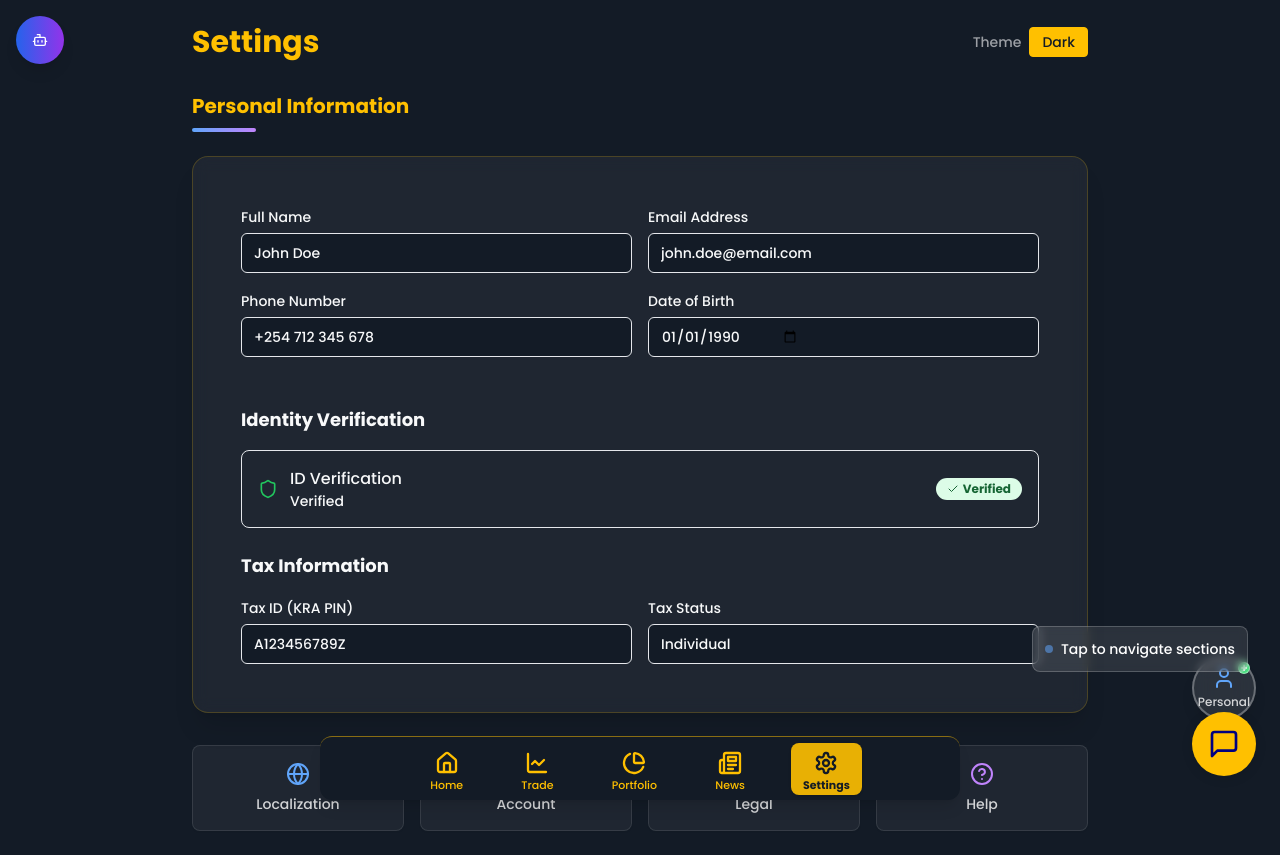
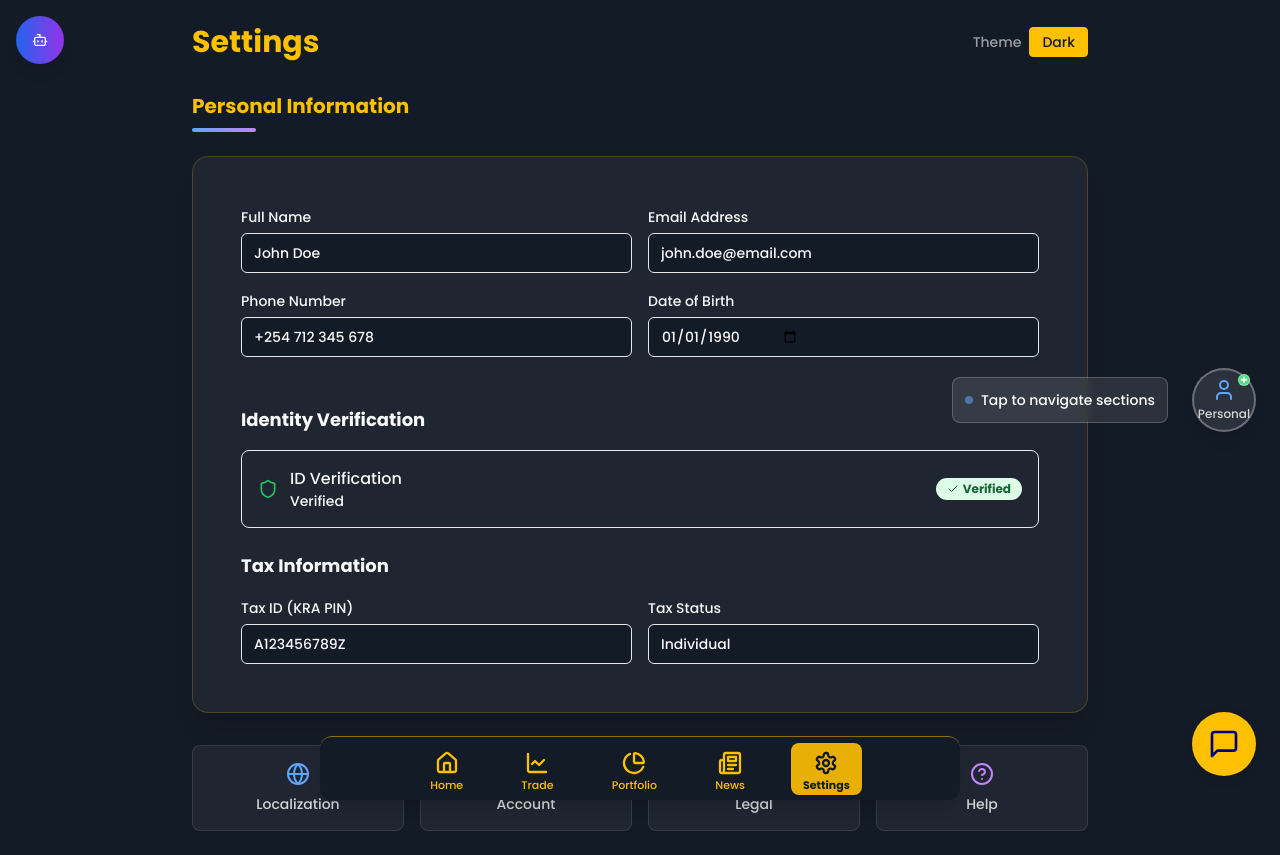
Before and after one commit to HisaHub/hisahub-stock-flow, a React (Vite) app: page /settings in a window 1280 px wide. Both pictures are taken after a click on the button "Login as Demo User". Built offline with nearby package versions, Linux system fonts and the light colour scheme.

Commit message:
Refactor: Move joystick to center-right, test app
Move the floating joystick to the center-right of the Settings page. Run the entire app to test for any bugs or errors, ensuring all details remain intact.

```diff
--- a/src/components/FloatingJoystick.tsx
+++ b/src/components/FloatingJoystick.tsx
@@ -52,7 +52,7 @@ const FloatingJoystick: React.FC<FloatingJoystickProps> = ({ activeTab, onTabCha
     <>
       {/* Onboarding Hint */}
       {showHint && (
-        <div className="fixed bottom-32 right-8 z-40 bg-white/10 backdrop-blur-sm border border-white/20 rounded-lg p-3 text-white text-sm animate-fade-in">
+        <div className="fixed top-1/2 right-28 z-40 bg-white/10 backdrop-blur-sm border border-white/20 rounded-lg p-3 text-white text-sm animate-fade-in transform -translate-y-1/2">
           <div className="flex items-center gap-2">
             <div className="w-2 h-2 bg-blue-400 rounded-full animate-pulse"></div>
             Tap to navigate sections
@@ -61,11 +61,11 @@ const FloatingJoystick: React.FC<FloatingJoystickProps> = ({ activeTab, onTabCha
       )}
 
       {/* Floating Joystick Container */}
-      <div className="fixed bottom-20 right-6 z-30">
+      <div className="fixed top-1/2 right-6 z-30 transform -translate-y-1/2">
         <div className="relative">
           {/* Menu Items */}
           {isExpanded && (
-            <div className="absolute bottom-16 left-1/2 transform -translate-x-1/2">
+            <div className="absolute -top-8 left-1/2 transform -translate-x-1/2">
               {menuItems.map((item, index) => {
                 const position = getItemPosition(index);
                 const Icon = item.icon;
```
